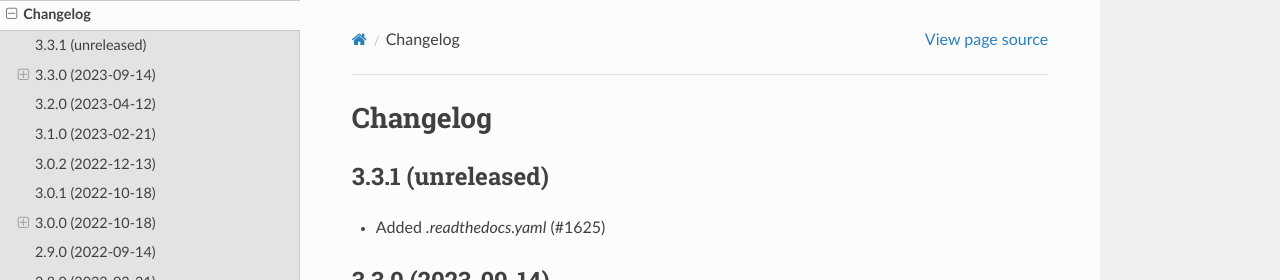
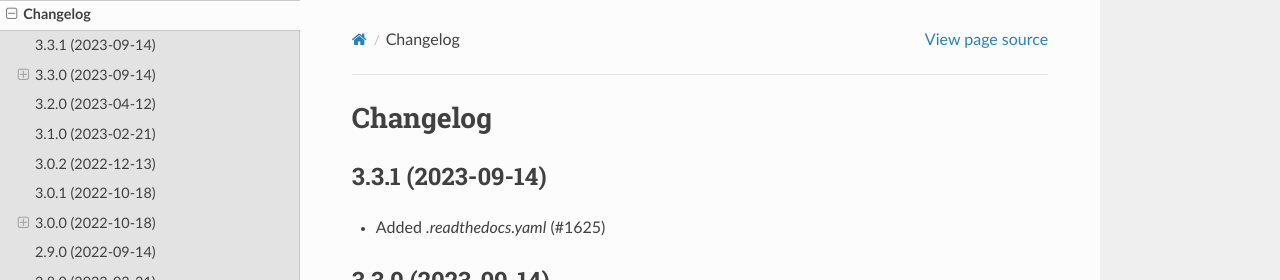
Before and after one commit to django-import-export/django-import-export, a Sphinx documentation site: the page built from docs/changelog.rst, in a window 1280 px wide and 900 px high. Shown: the top 280 px of the window. Built offline with Sphinx 7.4.7 and the Read the Docs theme 2.0.0, drawn with Linux system fonts in a browser that asks for light colours; pages that are not in the unit, such as notebooks, are missing from menus.

Commit message:
Preparing release 3.3.1

```diff
--- a/docs/changelog.rst
+++ b/docs/changelog.rst
@@ -1,7 +1,7 @@
 Changelog
 =========
 
-3.3.1 (unreleased)
+3.3.1 (2023-09-14)
 ------------------
 
 - Added `.readthedocs.yaml` (#1625)
--- a/import_export/__init__.py
+++ b/import_export/__init__.py
@@ -1 +1 @@
-__version__ = "3.3.1.dev0"
+__version__ = "3.3.1"
```
